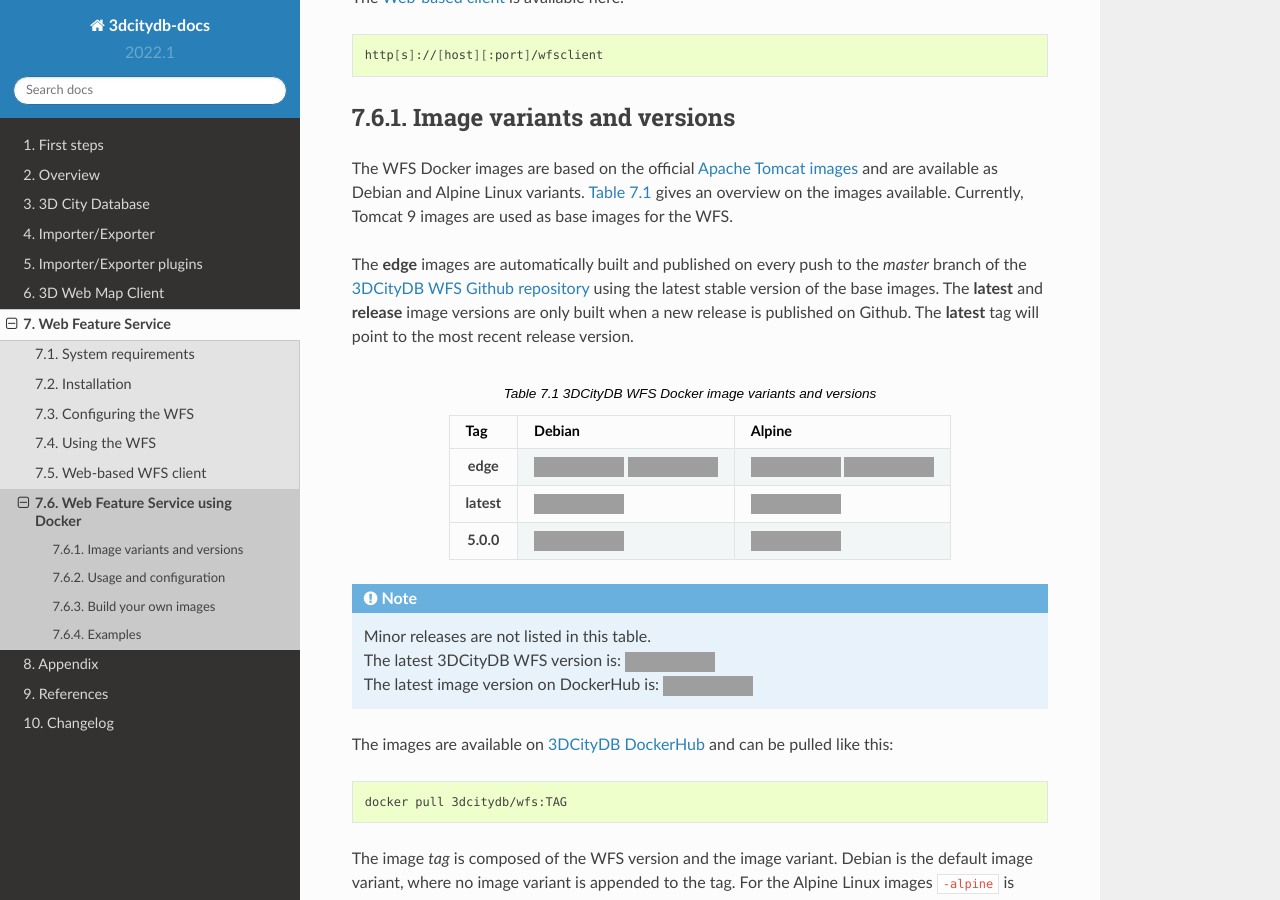
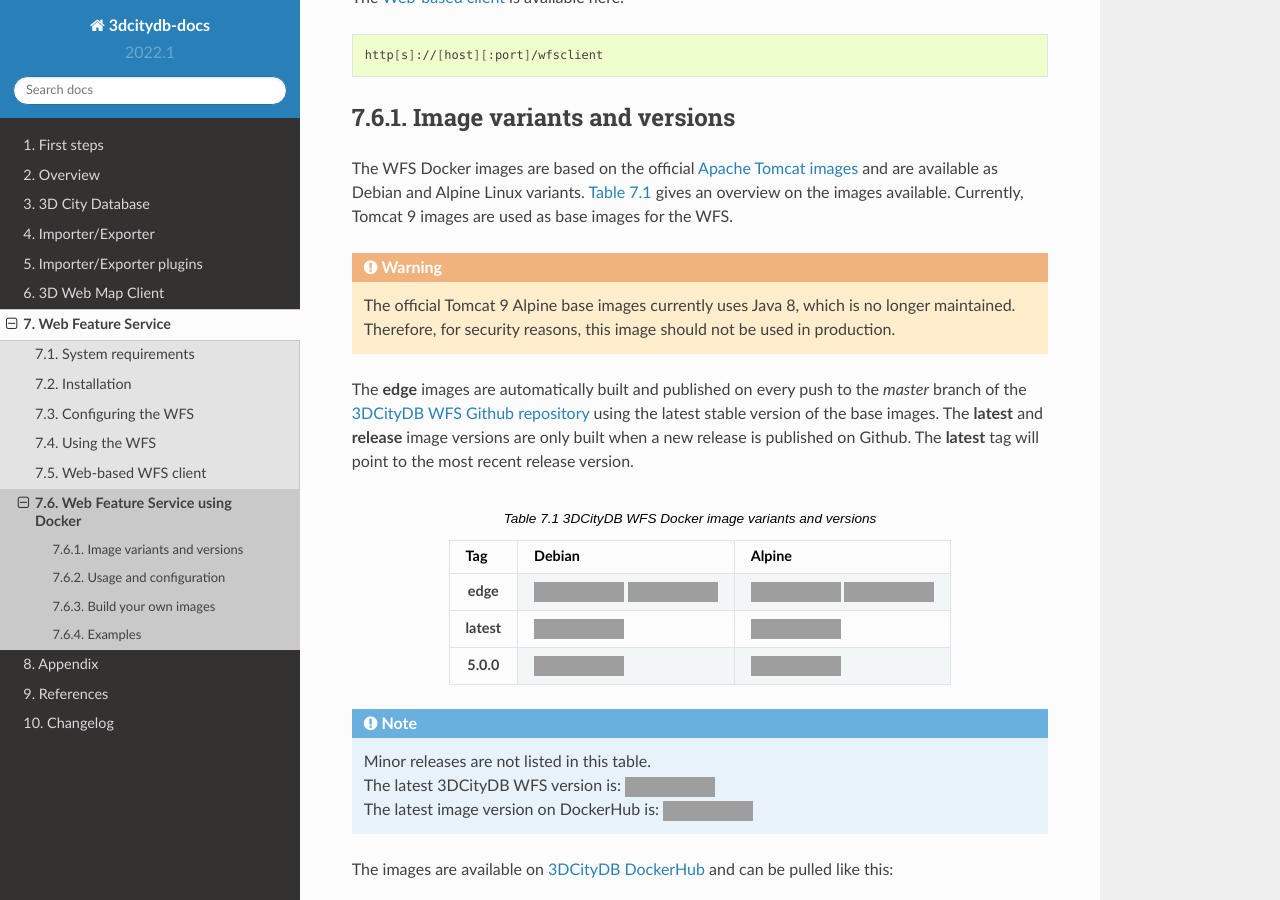
Before and after one commit to 3dcitydb/3dcitydb-docs, a Sphinx documentation site: the page built from source/wfs/docker.rst, in a window 1280 px wide and 900 px high, scrolled down 786 px, cut to the strip 0-900 px from the top of the window. Built offline with Sphinx 7.4.7 and the Read the Docs theme 2.0.0, drawn with Linux system fonts in a browser that asks for light colours; grey boxes are pictures that could not be loaded.

Commit message:
Add warning for outdated Tomcat Alpine base image

```diff
--- a/source/wfs/docker.rst
+++ b/source/wfs/docker.rst
@@ -57,6 +57,10 @@ The WFS Docker images are based on the official `Apache Tomcat images <https://h
 docker.com/_/tomcat>`_ and are available as Debian and Alpine
 Linux variants. :numref:`wfs_docker_tbl_images` gives an overview on the images
 available. Currently, Tomcat 9 images are used as base images for the WFS.
+
+.. warning:: The official Tomcat 9 Alpine base images currently uses Java 8, which is
+  no longer maintained. Therefore, for security reasons, this image should not be used
+  in production.
 
 The **edge** images are automatically built and published on every push to the
 *master* branch of the `3DCityDB WFS Github repository <https://
```
